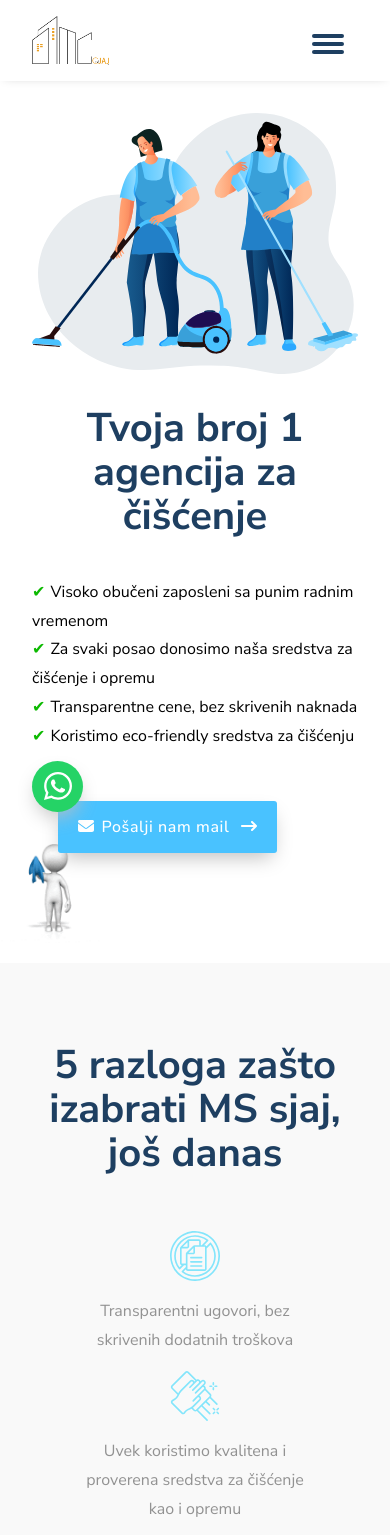
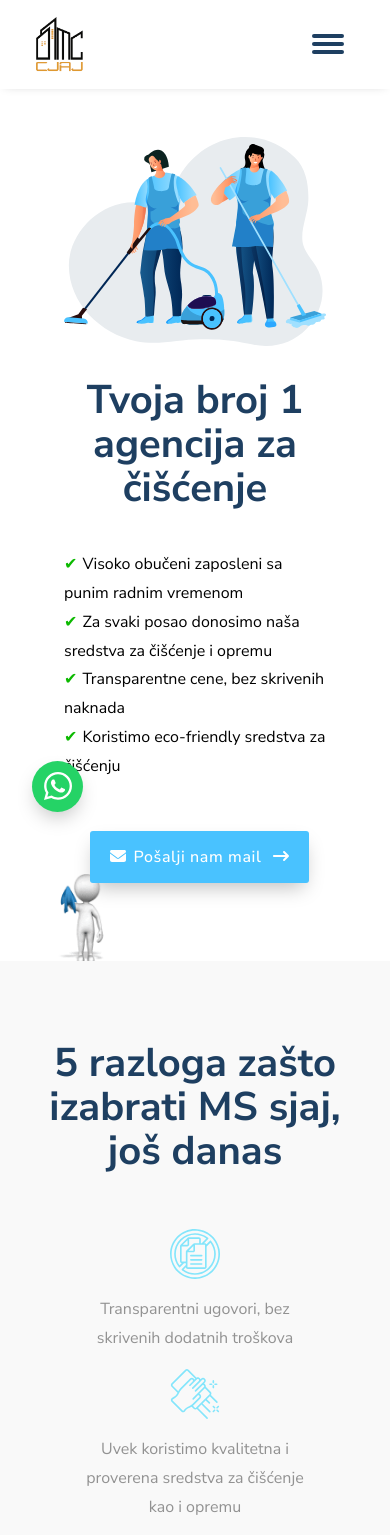
Before and after one commit to NemanjaDj23/house-cleaning-app, a React (Create React App) app: page / in a window 390 px wide. Shown: the top 1535 px of the page. Built offline with nearby package versions, Linux system fonts and the light colour scheme.

Commit message:
add new logo

```diff
--- a/src/components/FIveReasonsSection/FiveReasonsSection.tsx
+++ b/src/components/FIveReasonsSection/FiveReasonsSection.tsx
@@ -16,7 +16,7 @@ function FiveReasonsSection() {
         </div>
         <div className={styles.itemWrapper}>
           <img className={styles.itemIcon} src={item2} alt='icon-2' />
-          <div>Uvek koristimo kvalitena i proverena sredstva za čišćenje kao i opremu</div>
+          <div>Uvek koristimo kvalitetna i proverena sredstva za čišćenje kao i opremu</div>
         </div>
         <div className={styles.itemWrapper}>
           <img className={styles.itemIcon} src={item3} alt='icon-3' />
--- a/src/components/Footer/Footer.tsx
+++ b/src/components/Footer/Footer.tsx
@@ -1,4 +1,4 @@
-import logo from '../../images/logo1.png';
+import logo from '../../images/logo.png';
 import { faInstagram } from '@fortawesome/free-brands-svg-icons';
 import { FontAwesomeIcon } from '@fortawesome/react-fontawesome';
 import { faEnvelope, faPhone } from '@fortawesome/free-solid-svg-icons';
--- a/src/components/Header/Header.module.scss
+++ b/src/components/Header/Header.module.scss
@@ -4,7 +4,7 @@
   gap: 2rem;
 
   .logoWrapper {
-    width: 4.8rem;
+    width: 3.5rem;
   }
 }
 
--- a/src/components/Header/Header.tsx
+++ b/src/components/Header/Header.tsx
@@ -1,7 +1,7 @@
 import styles from './Header.module.scss';
 import { FontAwesomeIcon } from '@fortawesome/react-fontawesome';
 import { faArrowRightLong, faEnvelope } from '@fortawesome/free-solid-svg-icons';
-import logo from '../../images/logo1.png';
+import logo from '../../images/logo.png';
 import useMatchMedia from '../../hooks/useMatchMedia';
 import { useState } from 'react';
 
--- a/src/components/HeroSection/HeroSection.module.scss
+++ b/src/components/HeroSection/HeroSection.module.scss
@@ -43,7 +43,7 @@
   .imgWrapper {
     width: 100%;
     text-align: center;
-    margin: 2rem auto;
+    margin-bottom: 2rem;
   }
 }
 
--- a/src/components/HeroSection/HeroSection.tsx
+++ b/src/components/HeroSection/HeroSection.tsx
@@ -6,7 +6,7 @@ import { faArrowRightLong, faEnvelope } from '@fortawesome/free-solid-svg-icons'
 
 function HeroSection() {
   return (
-    <section className='heroSection'>
+    <section>
       {/*<div className={styles.gifWrapper}>*/}
       {/*  <img src={cleaningGif} alt='glraning-gif' />*/}
       {/*</div>*/}
--- a/src/index.scss
+++ b/src/index.scss
@@ -185,9 +185,9 @@ textarea {
   padding-bottom: 5rem;
 }
 
-.heroSection {
-  padding: 0 0 5rem;
-}
+//.heroSection {
+//  padding: 0 0 5rem;
+//}
 
 .bg-grey {
   background-color: #f9f9f9;
@@ -339,7 +339,9 @@ textarea {
   html {
     font-size: 16px;
   }
-
+  section {
+    padding: 3rem 2rem;
+  }
   footer {
     padding: 1rem 3rem 3rem 3rem;
     display: flex;
```
Also changed, not shown: src/images/logo.png.
